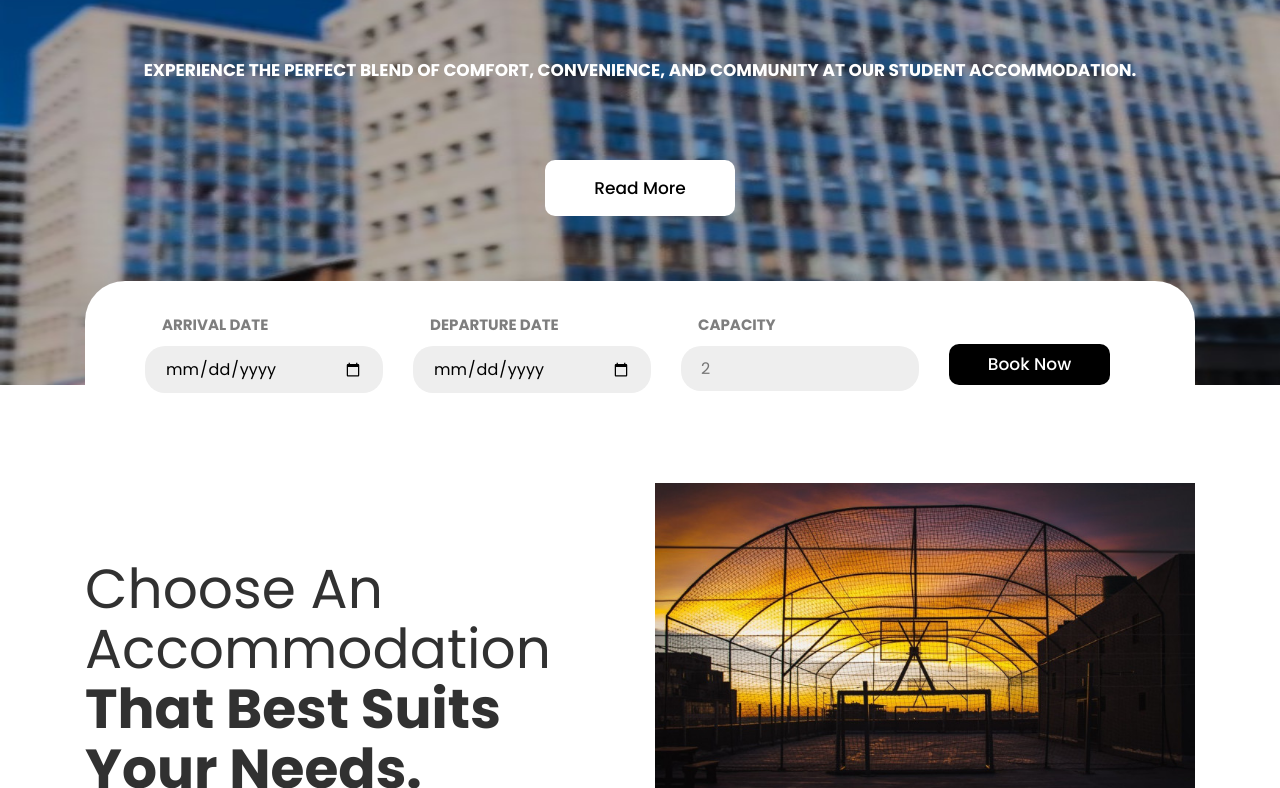
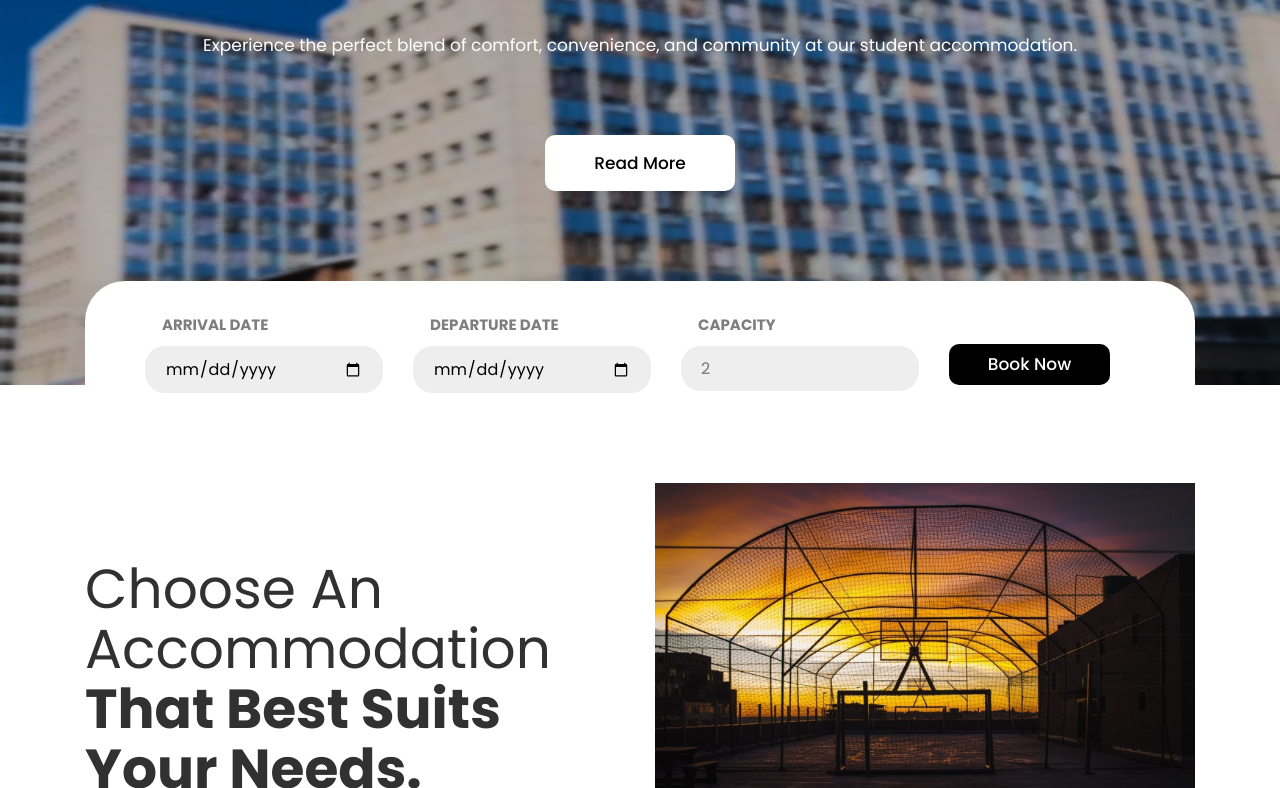
Before and after one commit to CyberkruSpace/focus-one, a plain HTML site: page index.html in a window 1280 px wide. Shown: the part 365-1153 px from the top of the page. Drawn offline with nearby package versions, Linux system fonts and the light colour scheme.

Commit message:
style.css

```diff
--- a/css/style.css
+++ b/css/style.css
@@ -603,14 +603,6 @@ body {
 	display: grid;
 	font-size: 14px;
 }
-header p {
-	padding: 50px;
-	text-align: center;
-	color: #fff;
-	text-transform: uppercase;
-	font-size: 65px;
-	font-weight: 700;
-}
 .footer {
 	display: flex;
 	flex-flow: row wrap;
```
